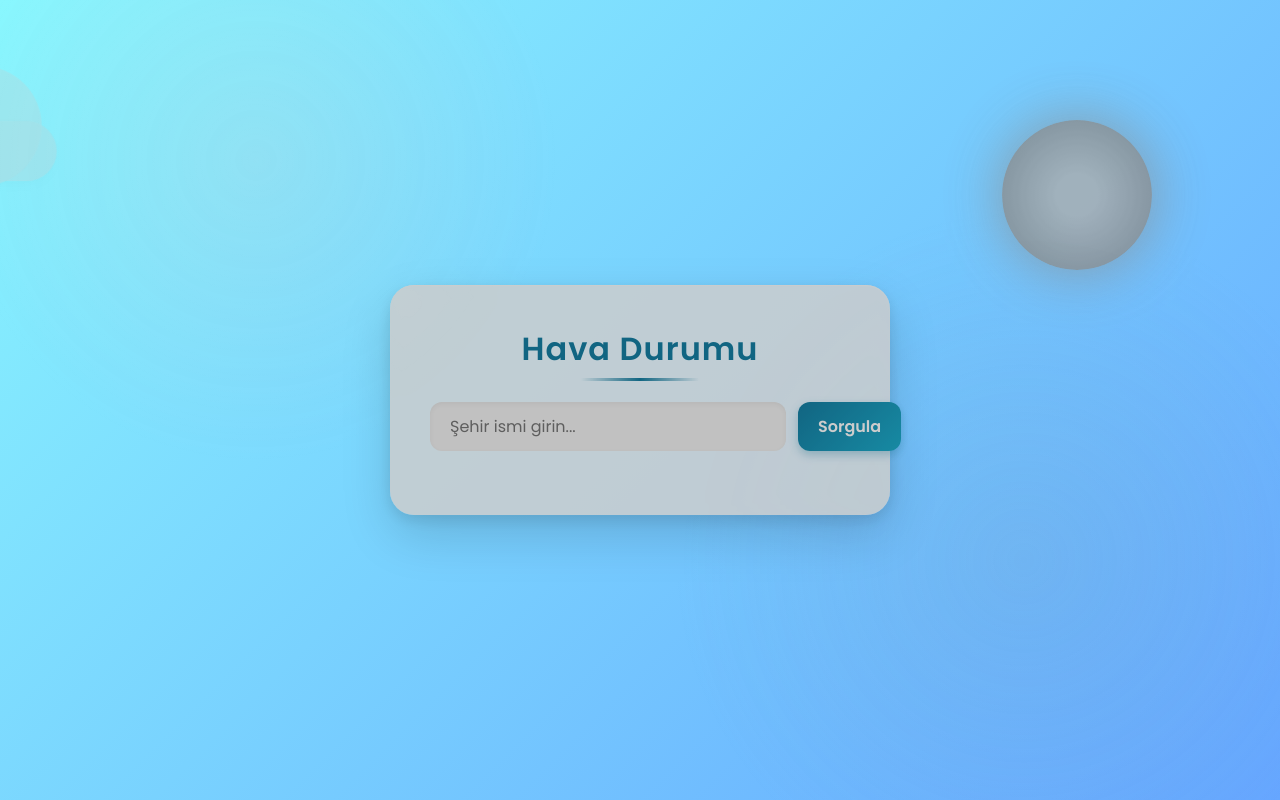
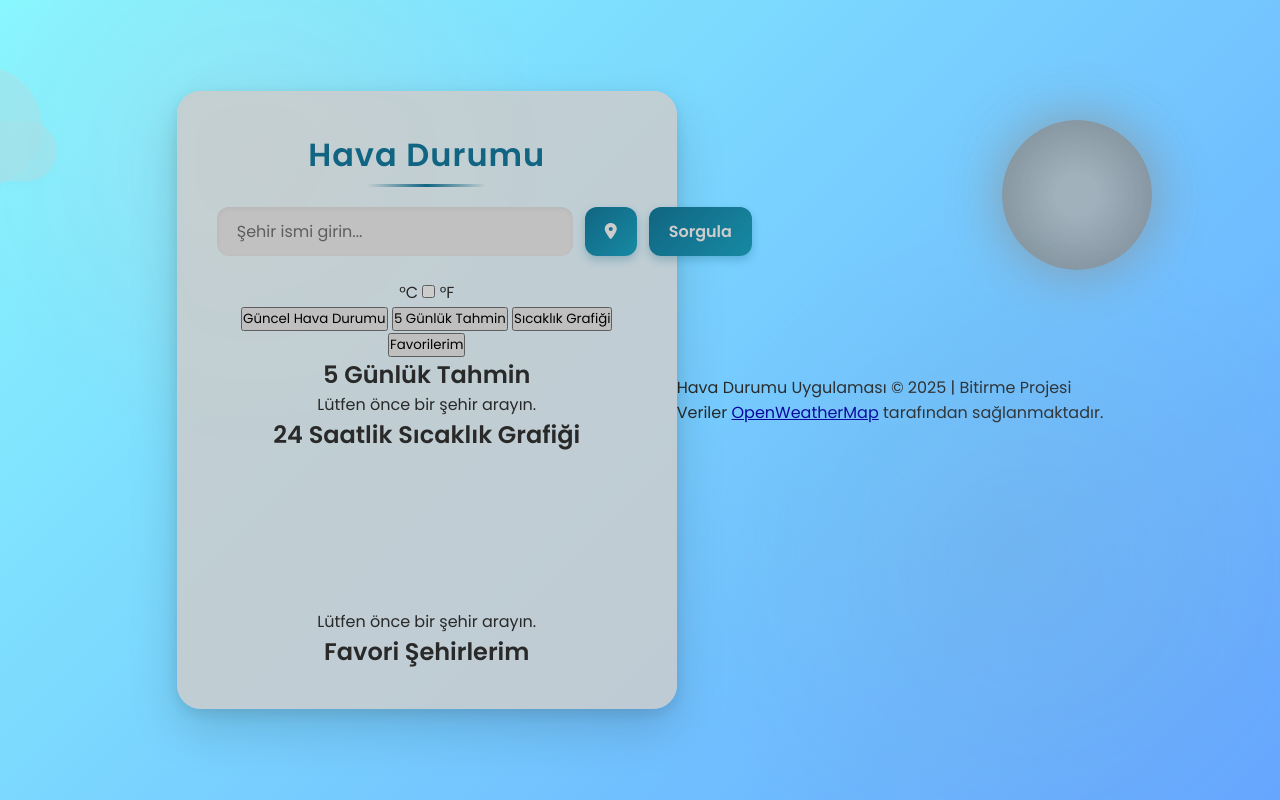
Before and after one commit to erdemaytekin/weather-app-localstorage, a plain HTML site: page index.html in a window 1280 px wide. Drawn offline with Linux system fonts and the light colour scheme.

Commit message:
Update index.html

```diff
--- a/index.html
+++ b/index.html
@@ -11,8 +11,8 @@
 <body>
 
   <div class="sun"></div>
+  <div class="moon"></div>
   <div class="rain-container" id="rain-container"></div>
-
 
   <div class="cloud cloud1"></div>
   <div class="cloud cloud2"></div>
@@ -25,7 +25,25 @@
 
     <div class="search-box">
       <input type="text" placeholder="Şehir ismi girin..." id="city-input" />
+      <button id="location-btn" title="Konumumu kullan"><i class="fas fa-map-marker-alt"></i></button>
       <button id="search-btn">Sorgula</button>
+    </div>
+
+    <div class="unit-toggle-container">
+      <span>°C</span>
+      <label class="switch">
+        <input type="checkbox" id="unit-toggle">
+        <span class="slider round"></span>
+      </label>
+      <span>°F</span>
+    </div>
+
+    <!-- Tab Menüsü -->
+    <div class="tab-menu">
+      <button class="tab-btn active" data-tab="current">Güncel Hava Durumu</button>
+      <button class="tab-btn" data-tab="forecast">5 Günlük Tahmin</button>
+      <button class="tab-btn" data-tab="chart">Sıcaklık Grafiği</button>
+      <button class="tab-btn" data-tab="favorites">Favorilerim</button>
     </div>
 
     <div id="loading" class="loading-spinner"></div>
@@ -34,13 +52,22 @@
       Şehir bulunamadı. Lütfen tekrar deneyin.
     </div>
 
+    <!-- Güncel Hava Durumu Sekmesi -->
+    <div class="tab-content active" id="current-tab">
       <div class="weather-info" id="weather-info">
+        <div class="city-name-container">
           <div class="city-name" id="city-name">Ankara, TR</div>
+          <button id="add-to-favorites" class="favorite-btn" title="Favorilere Ekle">
+            <i class="fas fa-heart"></i>
+          </button>
+        </div>
+
         <div class="weather-icon">
           <img src="/api/placeholder/100/100" alt="Hava Durumu İkonu" id="weather-icon" />
         </div>
-      <div class="temperature"><span id="temperature">22</span>°C</div>
+        <div class="temperature"><span id="temperature">22</span><span id="temp-unit">°C</span></div>
         <div class="description" id="description">Açık hava</div>
+        <div class="local-time" id="local-time">Yerel Saat: --:--</div>
 
         <div class="details">
           <div class="detail-item">
@@ -49,11 +76,11 @@
           </div>
           <div class="detail-item">
             <p><i class="fas fa-wind"></i> Rüzgar</p>
-          <p><span id="wind-speed">5.2</span> km/s</p>
+            <p><span id="wind-speed">5.2</span> <span id="wind-unit">km/s</span></p>
           </div>
           <div class="detail-item">
             <p><i class="fas fa-thermometer-half"></i> Hissedilen</p>
-          <p><span id="feels-like">20</span>°C</p>
+            <p><span id="feels-like">20</span><span id="feels-like-unit">°C</span></p>
           </div>
           <div class="detail-item">
             <p><i class="fas fa-compress-arrows-alt"></i> Basınç</p>
@@ -67,10 +94,56 @@
             <p><i class="fas fa-moon"></i> Güneş Batışı</p>
             <p><span id="sunset">--:--</span></p>
           </div>
+          <div class="detail-item">
+            <p><i class="fas fa-lungs"></i> Hava Kalitesi</p>
+            <p><span id="aqi">--</span> (<span id="aqi-level">--</span>)</p>
+          </div>
         </div>
       </div>
     </div>
 
+    <!-- 5 Günlük Tahmin Sekmesi -->
+    <div class="tab-content" id="forecast-tab">
+      <div class="forecast-section">
+        <h2>5 Günlük Tahmin</h2>
+        <div class="forecast-container" id="forecast-container">
+          <!-- Tahmin verileri JavaScript ile eklenecek -->
+        </div>
+        <div class="no-data-message" id="forecast-no-data">
+          Lütfen önce bir şehir arayın.
+        </div>
+      </div>
+    </div>
+
+    <!-- Sıcaklık Grafiği Sekmesi -->
+    <div class="tab-content" id="chart-tab">
+      <div class="chart-section">
+        <h2>24 Saatlik Sıcaklık Grafiği</h2>
+        <div class="temperature-chart" id="temperature-chart">
+          <canvas id="temp-chart"></canvas>
+        </div>
+        <div class="no-data-message" id="chart-no-data">
+          Lütfen önce bir şehir arayın.
+        </div>
+      </div>
+    </div>
+
+    <!-- Favoriler Sekmesi -->
+    <div class="tab-content" id="favorites-tab">
+      <div class="favorites-section">
+        <h2>Favori Şehirlerim</h2>
+        <div class="favorites-container" id="favorites-container">
+          <!-- Favori şehirler JavaScript ile eklenecek -->
+        </div>
+      </div>
+    </div>
+  </div>
+
+  <footer class="footer">
+    <p>Hava Durumu Uygulaması &copy; 2025 | Bitirme Projesi</p>
+    <p>Veriler <a href="https://openweathermap.org/" target="_blank">OpenWeatherMap</a> tarafından sağlanmaktadır.</p>
+  </footer>
+
   <script src="script.js"></script>
 </body>
 </html>
```
Lines whose indentation alone changed are shown as unchanged.
